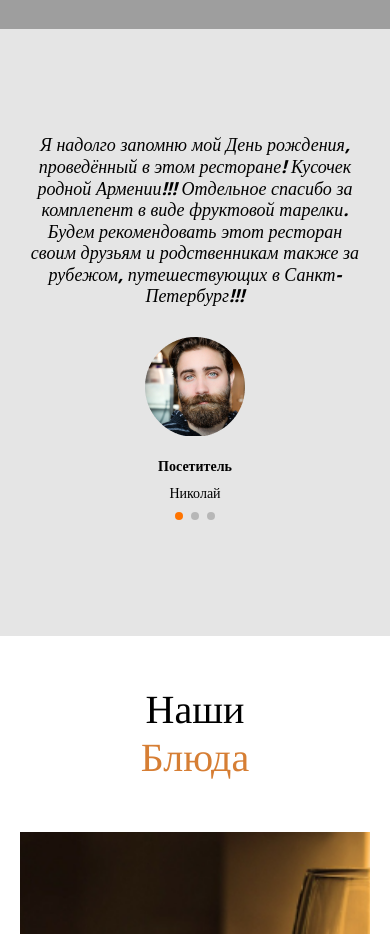
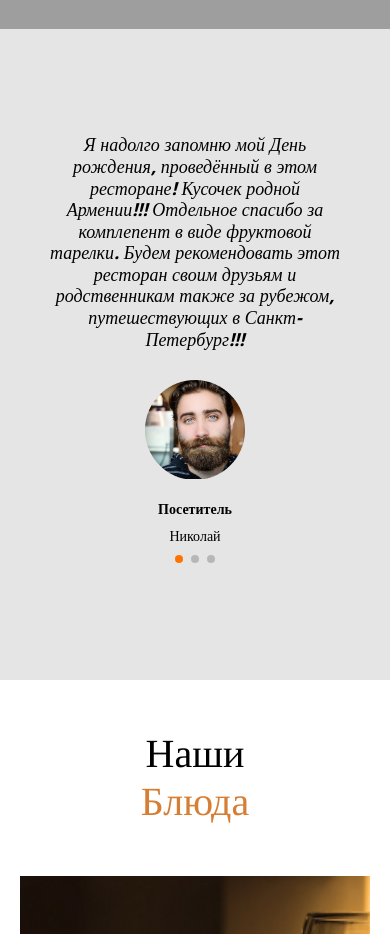
Before and after one commit to Novemberman90/food_house, a plain HTML site: page index.html in a window 390 px wide. Shown: the part 5620-6554 px from the top of the page. Drawn offline with nearby package versions, Linux system fonts and the light colour scheme; grey boxes are pictures that could not be loaded; a web font is replaced by a local one.

Commit message:
add: testimonial__text in media 400px

```diff
--- a/css/style.css
+++ b/css/style.css
@@ -1238,6 +1238,9 @@ text-align: center;
     .testimonial__inner  {
         padding: 105px 10px
     }
+    .testimonial__text {
+        max-width: 290px;
+    }
     .food_gallery-subimages {
         display: block;
         background-image: url(../images/pizza-img.png);
--- a/js/main.js
+++ b/js/main.js
@@ -76,7 +76,7 @@ const swiper = new Swiper ('.swiper', {
 
   var swiper2 = new Swiper(".mySwiper", {
     slidesPerView: 1,
-   spaceBetween: 30,
+   spaceBetween: 20,
     loop: true,
 
     breakpoints: {
```
